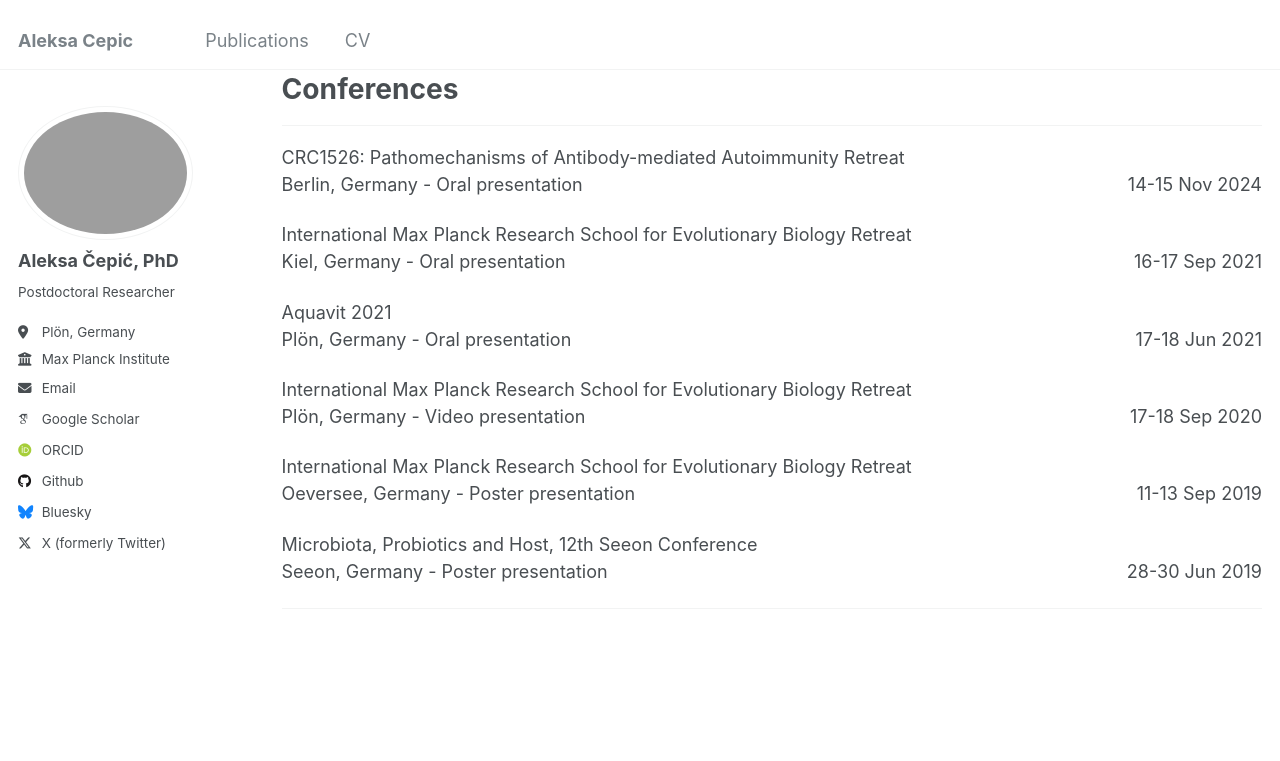
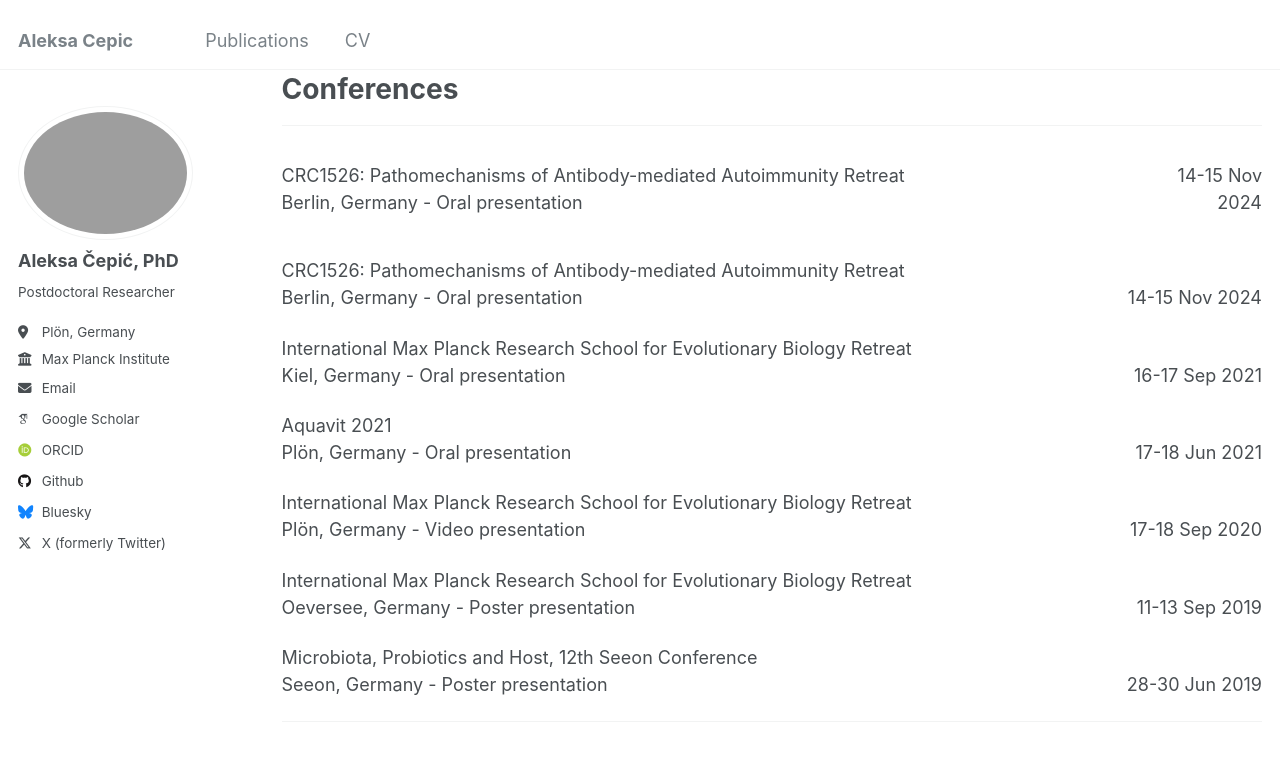
Before and after one commit to drcepic/drcepic.github.io, a Jekyll site: the page built from _pages/cv.md, in a window 1280 px wide and 900 px high, scrolled down 1138 px. Shown: the top 761 px of the window. Built offline with Jekyll 4.4.1, drawn with Linux system fonts in a browser that asks for light colours; some web fonts are replaced.

Commit message:
Update cv.md

```diff
--- a/_pages/cv.md
+++ b/_pages/cv.md
@@ -91,6 +91,18 @@ Education
 Conferences
 ======
 <hr>
+
+<div style="display: flex; gap: 15px;">
+  <div style="flex: 7; text-align: left;">
+    <!-- First column with two paragraphs -->
+    <p>CRC1526: Pathomechanisms of Antibody-mediated Autoimmunity Retreat<br> Berlin, Germany - Oral presentation</p>
+  </div>
+  <div style="flex: 1; text-align: right;">
+    <!-- Second column with one paragraph -->
+    <p>14-15 Nov 2024</p>
+  </div>
+</div>
+
 <p>
     <span> CRC1526: Pathomechanisms of Antibody-mediated Autoimmunity Retreat<br> Berlin, Germany - Oral presentation </span>
     <span style="float:right;">14-15 Nov 2024</span>
```
